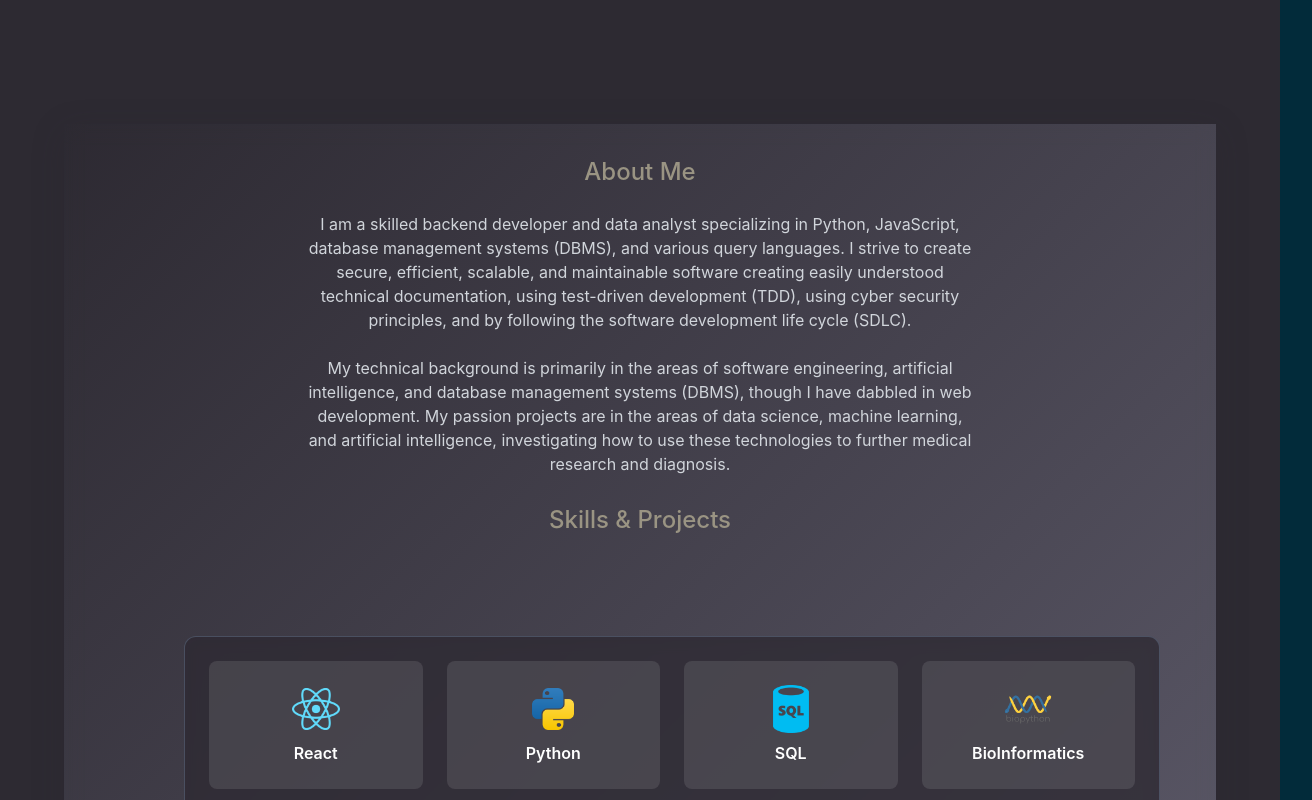
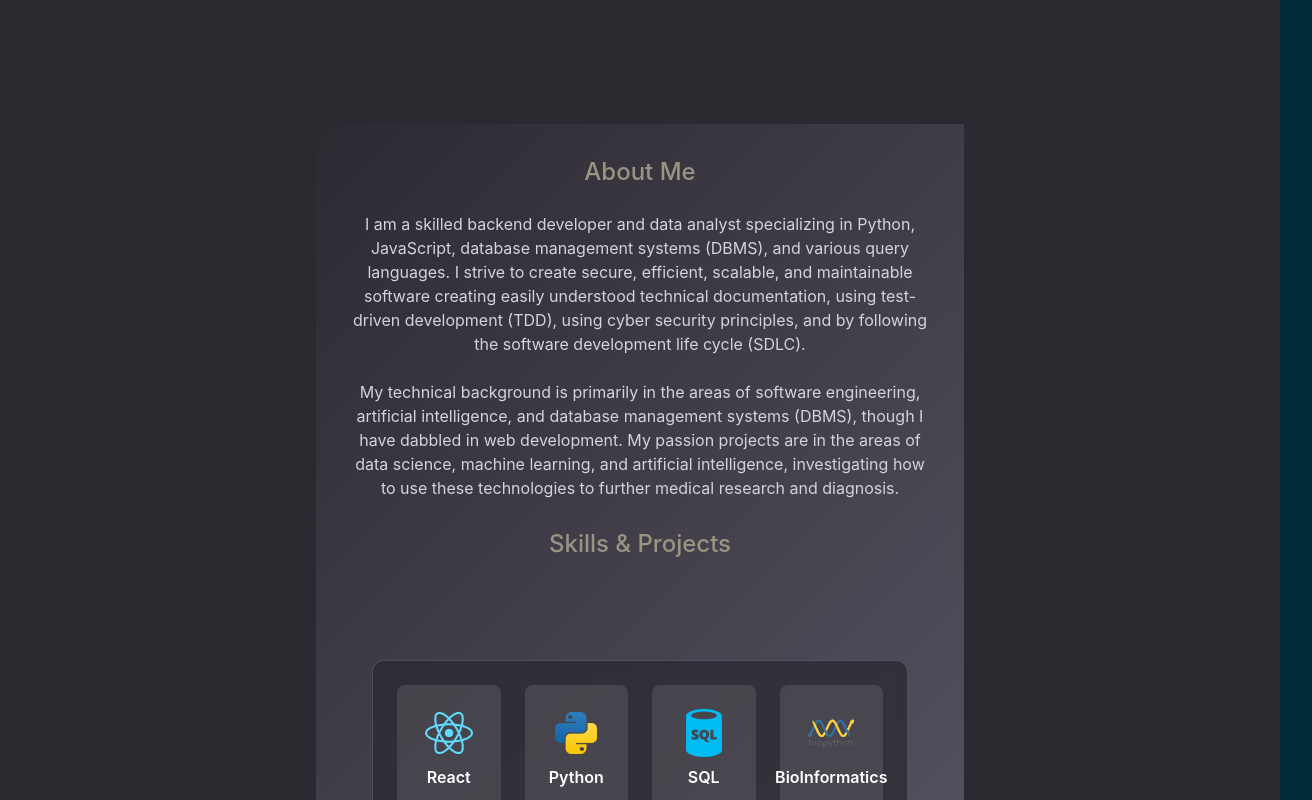
Before and after one commit to kdotzlaw/website, a React (Create React App) app in the folder portfolio-website/: page / in a window 1280 px wide. Shown: the part 1000-1800 px from the top of the page, 1312 px wide, since content can reach past the window. Built offline with nearby package versions, Linux system fonts and the light colour scheme.

Commit message:
Project-Tile is centered in parent div

```diff
--- a/portfolio-website/src/components/Project-Tiles.js
+++ b/portfolio-website/src/components/Project-Tiles.js
@@ -43,8 +43,10 @@ const Project_Tiles = () => {
 
     return(
         <div id='projects' className='min-h-screen pt-16 sm:pt-20 px-4 sm:px-8 lg:px-12 text-white'>
-            <div className='container mx-auto px-4 sm:px-8 lg:px-12'>
-                <div className="max-w-6xl mx-auto flex flex-col items-center about-projects-container">
+            {/*<div className='container mx-auto px-4 sm:px-8 lg:px-12'>
+                <div className="max-w-6xl mx-auto flex flex-col items-center about-projects-container">*/}
+                 <div className='container mx-auto w-3/4'>
+                 <div className="about-projects-container flex flex-col items-center">
                     <div className='about-section text-center '>
                          {/*Detailed About Me*/}
                         <h1 className="text-2xl md:text-2xl font-medium mb-6  home-subtitle">About Me</h1>
@@ -63,7 +65,7 @@ const Project_Tiles = () => {
                     <h3 className="text-5xl md:text-4xl font-bold mb-4  text-transparent bg-clip-text home-subtitle">Skills & Projects</h3>
                   </div>
                     {/*Project Tiles */}
-                    <div className="h-[90vh] w-[90vw] max-w-[1280px] mx-auto">
+                    <div className="h-[90vh] w-[90vw] max-w-[1280px] w-full">
                         <div className="max-w-5xl mx-auto rounded-lg p-4 sm:p-6">
                             <div id='project-tiles' className='grid grid-cols-2 sm:grid-cols-3 lg:grid-cols-4 gap-3 sm:gap-4 lg:gap-6 p-4 sm:p-6 project-tile'>
                                 {categories.map((category) => (
```
